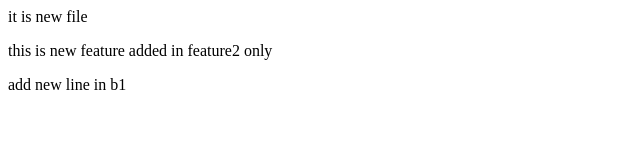
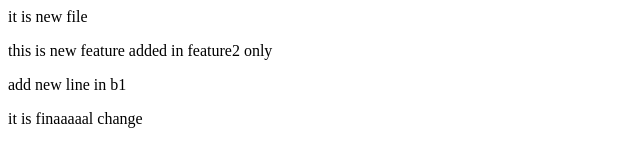
Before and after one commit to Shwetam29/localrepo, a plain HTML site: page index.html in a window 1280 px wide. Shown: the whole page, without its empty margins (0-640 px from the left). Drawn offline with Linux system fonts and the light colour scheme.

Commit message:
last pudh

```diff
--- a/index.html
+++ b/index.html
@@ -1,3 +1,4 @@
 <p>it is new file</p>
 <p>this is new feature added in feature2 only</p>
 <p>add new line in b1</p>
+<p>it is finaaaaal change</p>
```
